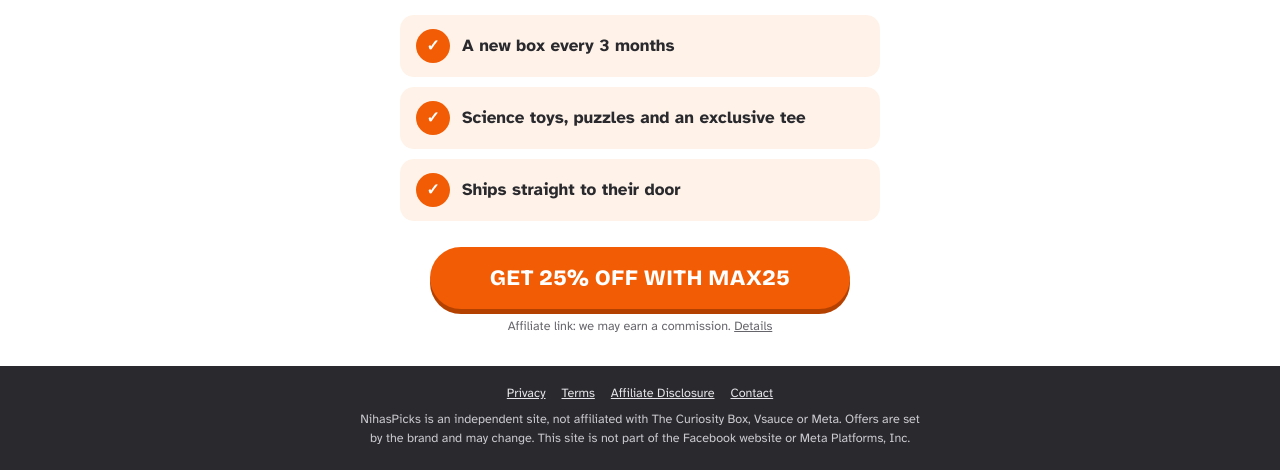
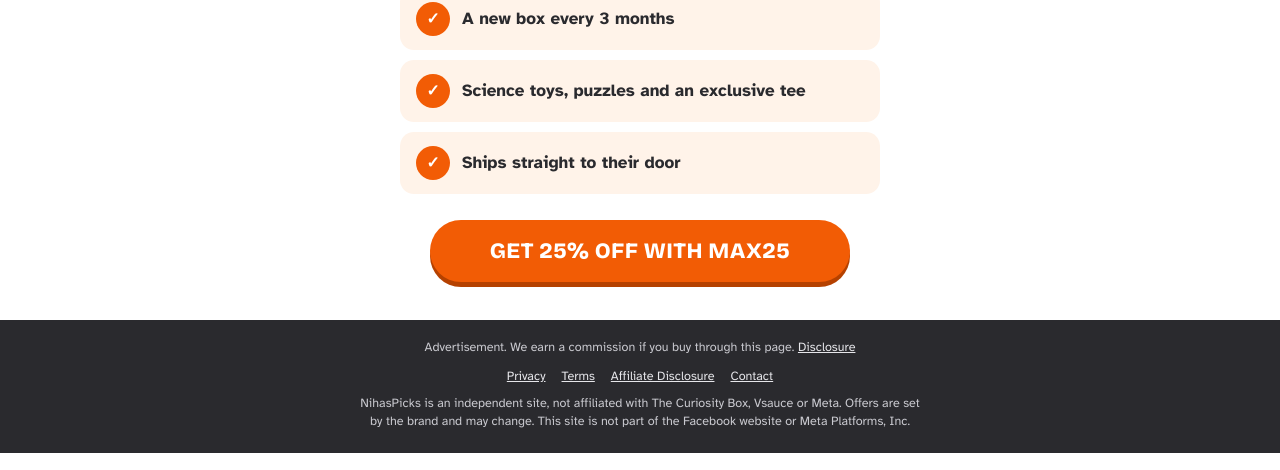
Before and after one commit to mdyeakub9/nihaspicks-site, a plain HTML site: page index.html in a window 1280 px wide. Shown: the part 2655-3125 px from the top of the page. Drawn offline with Linux system fonts and the light colour scheme.

Commit message:
Move affiliate disclosure to page footer
Co-Authored-By: Claude Opus 5.5 <noreply@anthropic.com>
Claude-Session: https://claude.ai/code/session_01L5hTNxi53M8DhzT9DkbEb5

```diff
--- a/index.html
+++ b/index.html
@@ -104,7 +104,6 @@ h1 span{color:var(--cream)}
 
     <a class="cta" data-aff="home-cta" href="https://www.curiositybox.com/" data-href="https://afflat3e3.com/trk/lnk/993DE469-B85B-4026-9155-A42C27ABB56F/?o=26664&c=918277&a=804963&k=B3D18B2675C9BDAA4F6B37AB9E8E73CF&l=29279">Try it</a>
     <p class="note">Opens the official Curiosity Box site. Final price shown at checkout.</p>
-    <p class="disc">Affiliate link: we may earn a commission, at no extra cost to you. <a href="/disclosure/">Details</a></p>
   </div>
 </main>
 
@@ -129,11 +128,11 @@ h1 span{color:var(--cream)}
 
   <div class="again">
     <a class="cta" data-aff="cta-bottom" href="https://www.curiositybox.com/" data-href="https://afflat3e3.com/trk/lnk/993DE469-B85B-4026-9155-A42C27ABB56F/?o=26664&c=918277&a=804963&k=B3D18B2675C9BDAA4F6B37AB9E8E73CF&l=29279">Get 25% off with MAX25</a>
-    <p class="disc">Affiliate link: we may earn a commission. <a href="/disclosure/">Details</a></p>
   </div>
 </section>
 
 <footer class="foot">
+  <p style="margin-bottom:10px">Advertisement. We earn a commission if you buy through this page. <a href="/disclosure/">Disclosure</a></p>
   <nav><a href="/privacy/">Privacy</a><a href="/terms/">Terms</a><a href="/disclosure/">Affiliate Disclosure</a><a href="/contact/">Contact</a></nav>
   <p>NihasPicks is an independent site, not affiliated with The Curiosity Box, Vsauce or Meta. Offers are set by the brand and may change. This site is not part of the Facebook website or Meta Platforms, Inc.</p>
 </footer>
```
Also changed, not shown: stem-gift/index.html (+1 -2 lines).
